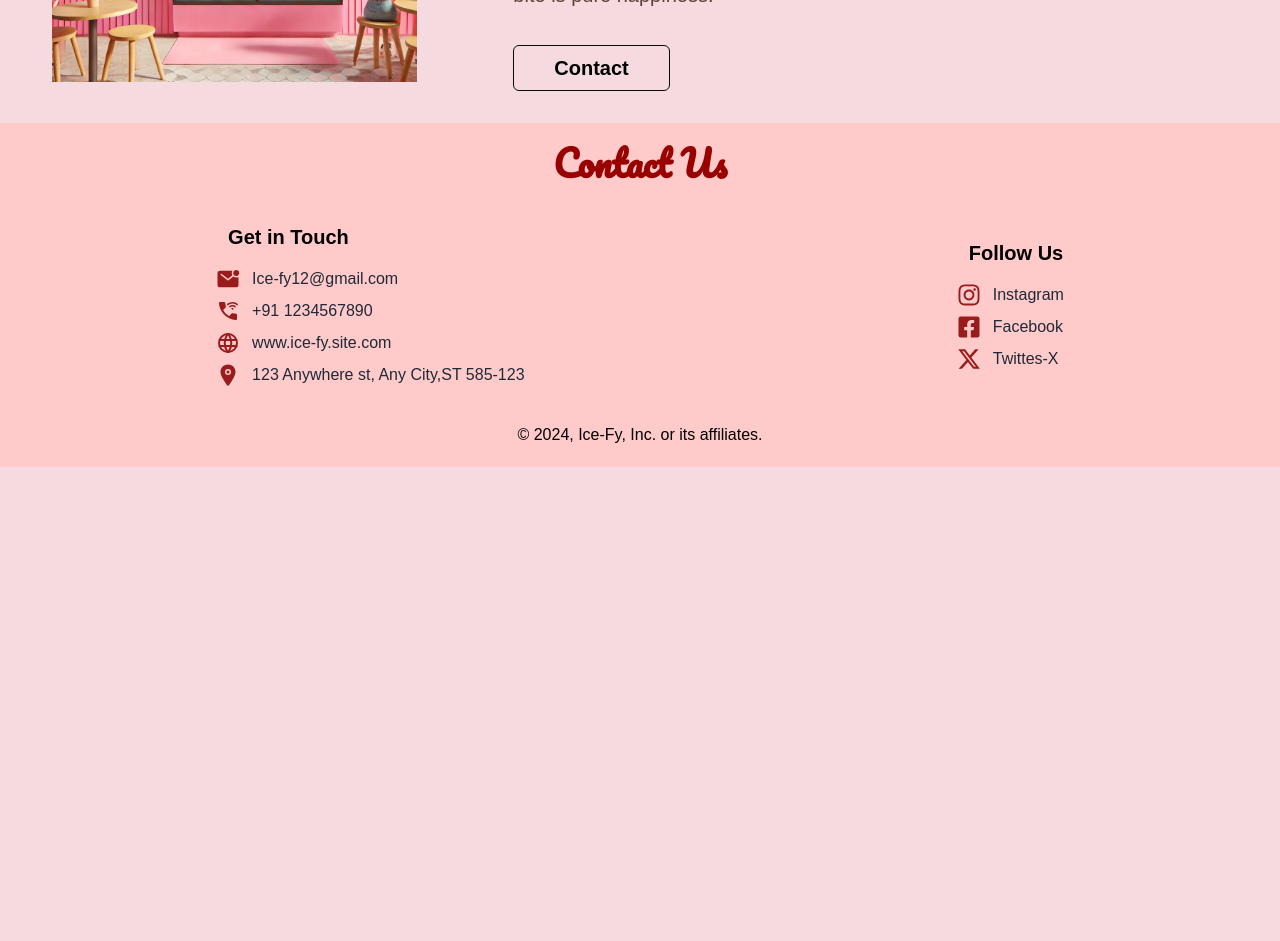
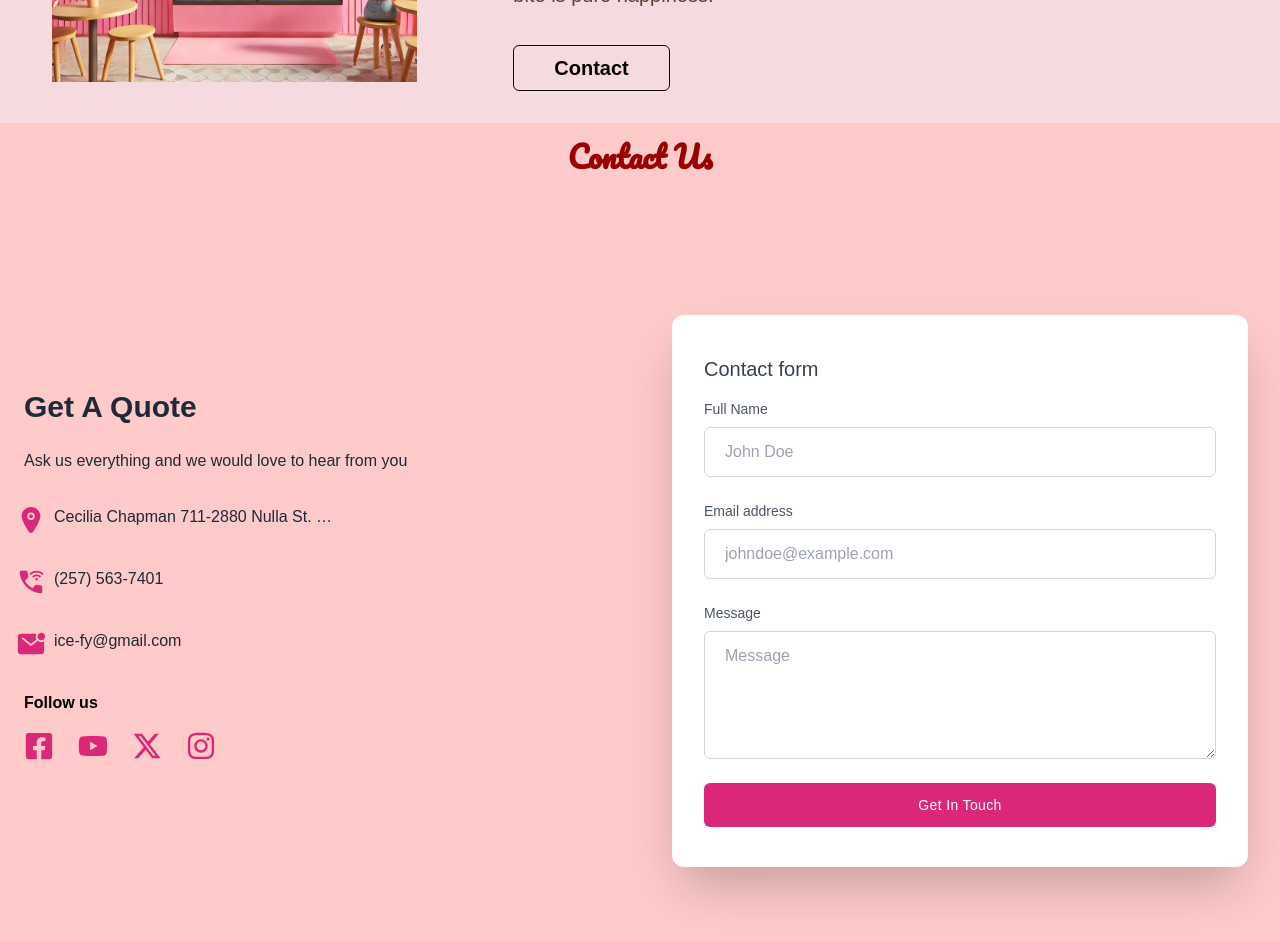
Before and after one commit to ROy259/IceCream, a React (Vite) app: page / in a window 1280 px wide. Shown: the part 2320-3261 px from the top of the page. Before the commit the page ends 2787 px from the top, so only its background shows below. Built offline with nearby package versions, Linux system fonts and the light colour scheme.

Commit message:
contact-page modified

```diff
--- a/package.json
+++ b/package.json
@@ -12,7 +12,8 @@
   "dependencies": {
     "react": "^18.3.1",
     "react-dom": "^18.3.1",
-    "react-icons": "^5.4.0"
+    "react-icons": "^5.4.0",
+    "react-router-hash-link": "^2.4.3"
   },
   "devDependencies": {
     "@eslint/js": "^9.15.0",
--- a/src/Components/Contact.jsx
+++ b/src/Components/Contact.jsx
@@ -1,44 +1,102 @@
-import React from 'react'
+
+
+
+import React from 'react';
 import { FaInstagram } from "react-icons/fa";
 import { FaFacebookSquare } from "react-icons/fa";
 import { FaXTwitter } from "react-icons/fa6";
+import { FaYoutube } from "react-icons/fa";
 import { IoLocation } from "react-icons/io5";
 import { MdWifiCalling3 } from "react-icons/md";
 import { IoMailUnread } from "react-icons/io5";
-import { TbWorld } from "react-icons/tb";
 
 const Contact = () => {
   return (
-    <div className='main-container bg-red-200 p-5'>
-      <div>
-        <h1 className='font-pacifico text-crimsonRed text-4xl font-bold text-center '>Contact Us</h1>
+    <>
+      <div className='main-container'>
+        <section className="min-h-screen bg-red-200">
+          <h1 className='text-center text-3xl text-crimsonRed font-bold  pt-4 font-pacifico'>Contact Us</h1>
+          <div className="container flex flex-col min-h-screen px-6 py-12 mx-auto">
+            <div className="flex-1 lg:flex lg:items-center lg:-mx-6">
+              <div className="text-gray-800 lg:w-1/2 lg:mx-6">
+                <h1 className="text-2xl font-semibold capitalize lg:text-3xl">Get a quote</h1>
+
+                <p className="max-w-xl mt-6">Ask us everything and we would love to hear from you</p>
+
+                <div className="mt-6 space-y-8 md:mt-8">
+                  <p className="flex items-start -mx-2">
+                    <IoLocation className='text-3xl text-pink-600' />
+                    <span className="mx-2 text-gray-800 truncate w-72">
+                      Cecilia Chapman 711-2880 Nulla St. Mankato Mississippi 96522
+                    </span>
+                  </p>
+
+                  <p className="flex items-start -mx-2">
+                    <MdWifiCalling3 className='text-3xl text-pink-600' />
+                    <span className="mx-2 text-gray-800 truncate w-72">(257) 563-7401</span>
+                  </p>
+
+                  <p className="flex items-start -mx-2">
+                    <IoMailUnread className='text-3xl text-pink-600' />
+                    <span className="mx-2 text-gray-800 truncate w-72">ice-fy@gmail.com</span>
+                  </p>
                 </div>
 
-      <div className='flex justify-around items-center gap-10 mt-10'>
+                <div className="mt-6 md:mt-8">
+                  <h3 className="text-black font-semibold ">Follow us</h3>
 
+                  <div className="flex mt-4 -mx-1.5 gap-3">
+                    <a className="mx-1.5 text-gray-800 transition-colors duration-300 transform hover:text-pink-500" href="#">
+                      <FaFacebookSquare className='text-3xl text-pink-600' />
+                    </a>
 
-      <div className=''>
-        <h1 className='text-xl font-semibold  ml-3 mb-4'>Get in Touch</h1>
-        <ul className='flex flex-col gap-2'>
-          <li className='flex gap-3 items-center text-gray-800  '><IoMailUnread className='text-2xl font-semibold text-[#991b1b]'/> Ice-fy12@gmail.com</li>
-          <li className='flex gap-3 items-center text-gray-800  '><MdWifiCalling3 className='text-2xl font-semibold text-[#991b1b]'/> +91 1234567890</li>
-          <li className='flex gap-3 items-center text-gray-800  '><TbWorld className='text-2xl font-semibold text-[#991b1b]'/> www.ice-fy.site.com</li>
-          <li className='flex gap-3 items-center  text-gray-800 '><IoLocation className='text-2xl font-semibold text-[#991b1b]'/> 123 Anywhere st, Any City,ST 585-123</li>
-        </ul>
-      </div>
-        <div>
-          <h1 className='text-xl font-semibold  ml-3 mb-4'>Follow Us</h1>
-          <ul className='flex flex-col gap-2'>
-             <li className='flex gap-3 items-center text-gray-800 '><FaInstagram className='text-2xl  text-[#991b1b] font-bold'/>Instagram</li>
-             <li className='flex gap-3 items-center text-gray-800  '><FaFacebookSquare className='text-2xl font-semibold text-[#991b1b] '/>Facebook</li>
-             <li className='flex gap-3 items-center text-gray-800  '><FaXTwitter className='text-2xl font-semibold text-[#991b1b] '/>Twittes-X</li>
-          </ul>
+                    <a className="mx-1.5 text-gray-800 transition-colors duration-300 transform hover:text-pink-500" href="#">
+                      <FaYoutube className='text-3xl text-pink-600' />
+                    </a>
+
+                    <a className="mx-1.5 text-gray-800 transition-colors duration-300 transform hover:text-pink-500" href="#">
+                      <FaXTwitter className='text-3xl text-pink-600' />
+                    </a>
+
+                    <a className="mx-1.5 text-gray-800 transition-colors duration-300 transform hover:text-pink-500" href="#">
+                      <FaInstagram className='text-3xl text-pink-600' />
+                    </a>
                   </div>
                 </div>
-       <p className='text-center mt-9'>© 2024, Ice-Fy, Inc. or its affiliates.</p>
+              </div>
 
+              <div className="mt-8 lg:w-1/2 lg:mx-6">
+                <div className="w-full px-8 py-10 mx-auto overflow-hidden bg-white shadow-2xl rounded-xl lg:max-w-xl">
+                  <h1 className="text-xl font-medium text-gray-700">Contact form</h1>
+
+                  <form className="mt-4">
+                    <div className="flex-1">
+                      <label className="block mb-2 text-sm text-gray-600">Full Name</label>
+                      <input type="text" placeholder="John Doe" className="block w-full px-5 py-3 mt-2 text-gray-700 bg-white border border-gray-300 rounded-md focus:border-pink-400 focus:ring-pink-300 focus:ring-opacity-40 focus:outline-none focus:ring" />
                     </div>
-  )
-}
 
-export default Contact
+                    <div className="flex-1 mt-6">
+                      <label className="block mb-2 text-sm text-gray-600">Email address</label>
+                      <input type="email" placeholder="johndoe@example.com" className="block w-full px-5 py-3 mt-2 text-gray-700 bg-white border border-gray-300 rounded-md focus:border-pink-400 focus:ring-pink-300 focus:ring-opacity-40 focus:outline-none focus:ring" />
+                    </div>
+
+                    <div className="w-full mt-6">
+                      <label className="block mb-2 text-sm text-gray-600">Message</label>
+                      <textarea className="block w-full h-32 px-5 py-3 mt-2 text-gray-700 placeholder-gray-400 bg-white border border-gray-300 rounded-md focus:border-pink-400 focus:ring-pink-300 focus:ring-opacity-40 focus:outline-none focus:ring" placeholder="Message"></textarea>
+                    </div>
+
+                    <button className="w-full px-6 py-3 mt-6 text-sm font-medium tracking-wide text-white capitalize transition-colors duration-300 transform bg-pink-600 rounded-md hover:bg-pink-500 focus:outline-none focus:ring focus:ring-pink-400 focus:ring-opacity-50">
+                      Get in touch
+                    </button>
+                  </form>
+                </div>
+              </div>
+            </div>
+          </div>
+        </section>
+      </div>
+    </>
+  );
+};
+
+export default Contact;
--- a/src/Components/Main.jsx
+++ b/src/Components/Main.jsx
@@ -9,10 +9,10 @@ const Main = () => {
   return (
     <div>
       <Navbar/>
-      <Home/>
-      <Try/>
-      <About/>
-      <Contact/>
+      <Home id="home"/>
+      <Try id="main"/>
+      <About id="about"/>
+      <Contact id="contact"/>
     </div>
   )
 }
--- a/src/Components/Navbar.jsx
+++ b/src/Components/Navbar.jsx
@@ -2,6 +2,8 @@ import React, { useState } from "react";
 import logo from "../assets/logo.svg";
 import { SiHomeassistantcommunitystore } from "react-icons/si";
 import { MdRestaurantMenu, MdMessage, MdContactPhone } from "react-icons/md";
+import { HashLink as Link } from 'react-router-hash-link';
+
 
 const Navbar = () => {
   const [isMenuOpen, setIsMenuOpen] = useState(false);
@@ -56,6 +58,7 @@ const Navbar = () => {
                 &nbsp;Menu
               </div>
             </a>
+
             <a
               href="#about"
               className="text-crimsonRed font-bold hover:text-pink-500   transition duration-300"
--- a/src/index.css
+++ b/src/index.css
@@ -8,3 +8,7 @@ body {
   margin: 0;
   font-family: Arial, sans-serif;
 }
+
+html {
+  scroll-behavior: smooth;
+}
```
Also changed, not shown: 1 other file (tests, documents, lock files or other folders). Lines whose indentation alone changed are shown as unchanged.
